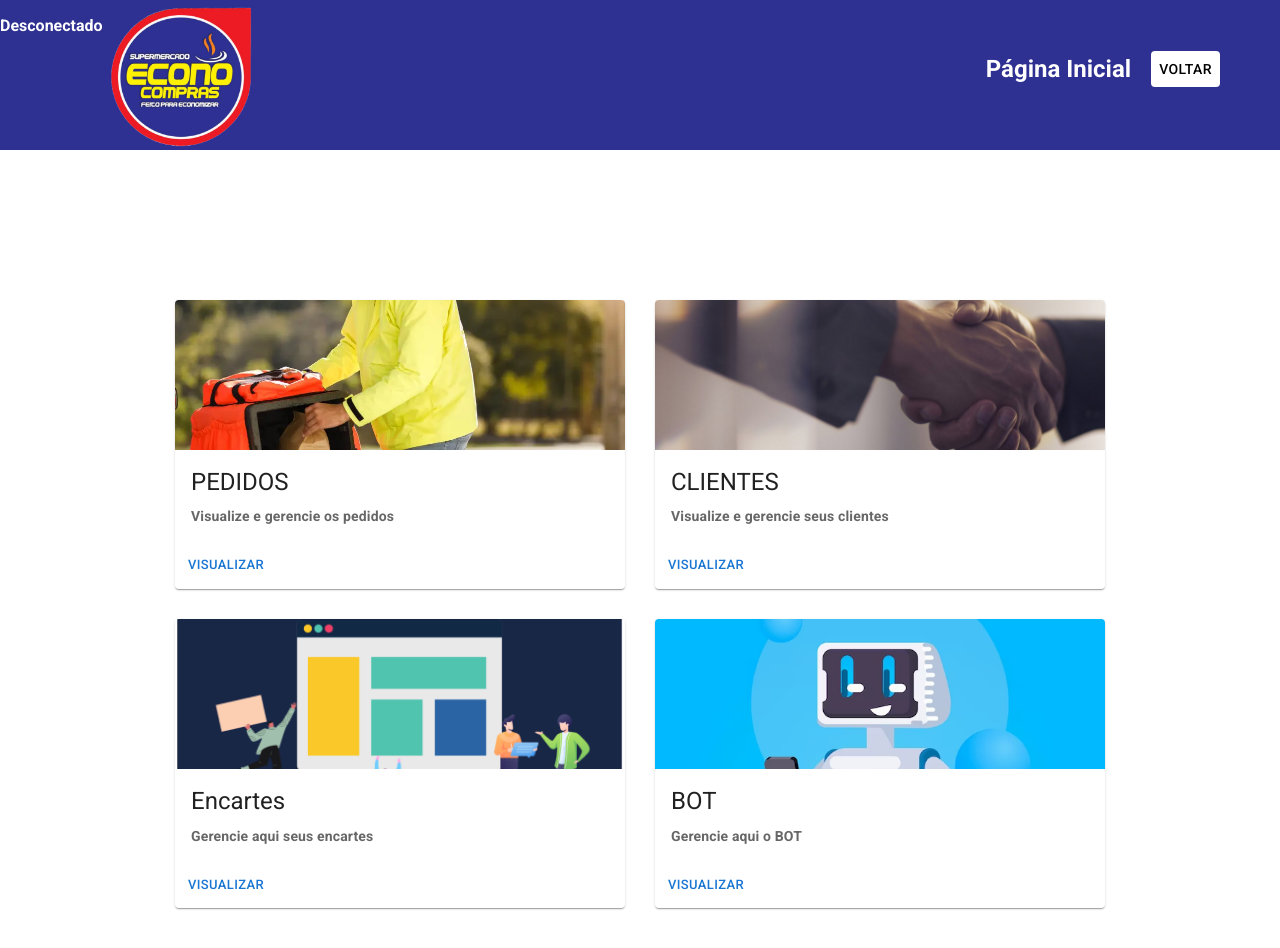
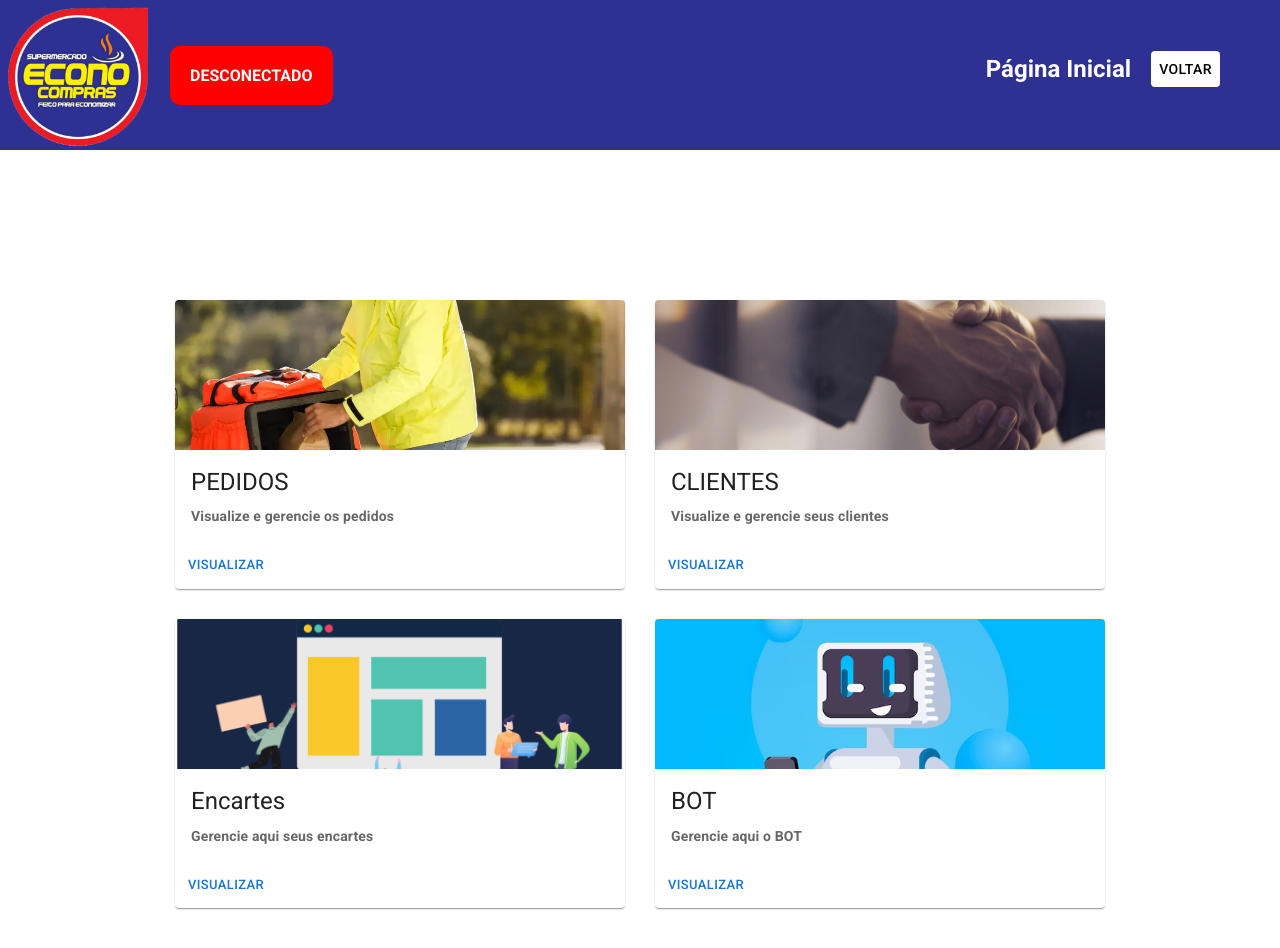
Before and after one commit to LuiFeAn/whatsapp-bot-market-front, a React (Vite) app: page / in a window 1280 px wide. Shown: the top 948 px of the page. Built offline with nearby package versions, Linux system fonts and the light colour scheme; no server answers.

Commit message:
feat: Criando contexto responsável por lidar com as requisições/regras de negócio visuais referentes ao status atual do bot

```diff
--- a/src/components/App/index.jsx
+++ b/src/components/App/index.jsx
@@ -16,11 +16,15 @@ import { useState, useEffect } from 'react';
 
 import { socket } from '../../services/socketIO';
 
+import { useContext } from 'react';
+
+import { BotStatusContext } from '../../contexts/BotStatusContext';
+
 export default function App(){
 
+    const { setBotStatus } = useContext(BotStatusContext);
+
     const [ headerTitle, setHeaderTitle ] = useState('');
-
-    const [ botStatus, setBotStatus ] = useState(false);
 
     useEffect(() => {
 
@@ -39,7 +43,7 @@ export default function App(){
 
                 <GlobalStyles/>
 
-                <Header botStatus={botStatus} title={headerTitle}/>
+                <Header title={headerTitle}/>
 
                 <S.Container>
 
--- a/src/components/Header/index.jsx
+++ b/src/components/Header/index.jsx
@@ -2,19 +2,25 @@ import * as S from './styles';
 import logo from '../../assets/images/logo.png';
 import { useNavigate } from 'react-router-dom';
 import { Button } from '@mui/material';
+import { useContext } from 'react';
+import { BotStatusContext } from '../../contexts/BotStatusContext';
 
-export default function Header({title, botStatus}) {
+export default function Header({title}) {
+
+    const { loadingBotStatus, botStatus } = useContext(BotStatusContext);
 
     const Nav = useNavigate();
 
     return (
-        <S.HeaderContainer>
-
-            { botStatus ? <p>Conectado</p> : <p>Desconectado</p> }
+        <S.HeaderContainer botStatusColor={ botStatus ? 'green' : 'red'}>
 
             <div className='logo-title'>
 
                 <img width={150} height={150} src={logo}/>
+
+                { !loadingBotStatus && (
+                    <p>{ botStatus ? 'CONECTADO' : 'DESCONECTADO'}</p>
+                )}
 
             </div>
 
--- a/src/components/Header/styles.js
+++ b/src/components/Header/styles.js
@@ -15,6 +15,16 @@ export const HeaderContainer = styled.header`
         align-items: center;
         justify-content: center;
         gap:20px;
+
+        p{
+
+            width: 50%;
+            padding:20px;
+            border-radius:10px;
+            background: ${({botStatusColor}) => botStatusColor};
+
+        }
+
     }
 
     .page-option{
--- /dev/null
+++ b/src/contexts/BotStatusContext.jsx
@@ -0,0 +1,46 @@
+
+import { createContext, useState, useEffect } from "react";
+
+export const BotStatusContext = createContext(null);
+
+import econoAPI from "../services/econobotAPI";
+
+export default function BotStatusProvider({children}){
+
+    const [ loadingBotStatus, setLoadingBotStatus ] = useState(true);
+
+    const [ botStatus, setBotStatus ] = useState(false);
+
+    useEffect( () => {
+
+        ( async () => {
+
+            try{
+
+                const response = await econoAPI.get('/bot');
+
+                const { data: { isOnline } } = response;
+
+                setBotStatus(isOnline);
+
+            }catch(err){
+
+                setBotStatus(false);
+
+            }finally{
+
+                setLoadingBotStatus(false);
+
+            }
+
+        })();
+
+    },[]);
+
+    return (
+        <BotStatusContext.Provider value={{ loadingBotStatus, botStatus, setBotStatus, setLoadingBotStatus }}>
+            {children}
+        </BotStatusContext.Provider>
+    )
+
+}
--- a/src/main.jsx
+++ b/src/main.jsx
@@ -10,6 +10,8 @@ import { BrowserRouter } from 'react-router-dom';
 
 import App from './components/App';
 
+import BotStatusProvider from './contexts/BotStatusContext';
+
 ReactDOM.createRoot(document.getElementById('root')).render(
   <React.StrictMode>
 
@@ -17,7 +19,11 @@ ReactDOM.createRoot(document.getElementById('root')).render(
 
         <ToastContainer position={toast.POSITION.BOTTOM_LEFT}/>
 
-        <App/>
+        <BotStatusProvider>
+
+            <App/>
+
+        </BotStatusProvider>
 
       </BrowserRouter>
 
--- a/src/pages/Bot/index.jsx
+++ b/src/pages/Bot/index.jsx
@@ -2,10 +2,14 @@ import { useEffect, useState } from 'react';
 import * as S from './style';
 import QRCode from "react-qr-code";
 import { socket } from '../../services/socketIO';
+import { useContext } from 'react';
+import { BotStatusContext } from '../../contexts/BotStatusContext';
 
 export default function Bot(){
 
     const [ qrCode, setQrCode ] = useState('');
+
+    const { loadingBotStatus, botStatus } = useContext(BotStatusContext);
 
     useEffect( () => {
 
@@ -16,9 +20,15 @@ export default function Bot(){
     return (
         <S.Container>
 
-            { qrCode && (
+            { loadingBotStatus && (
+                <h1>Carregando...</h1>
+            )}
+
+            { botStatus && <h1>Você já está conectado !</h1> }
+
+            { qrCode && !botStatus && (
                 <QRCode
-                size={256}
+                size={450}
                 style={{ height: "auto", maxWidth: "100%", width: "100%" }}
                 value={qrCode}
                 viewBox={`0 0 256 256`}/>
```
